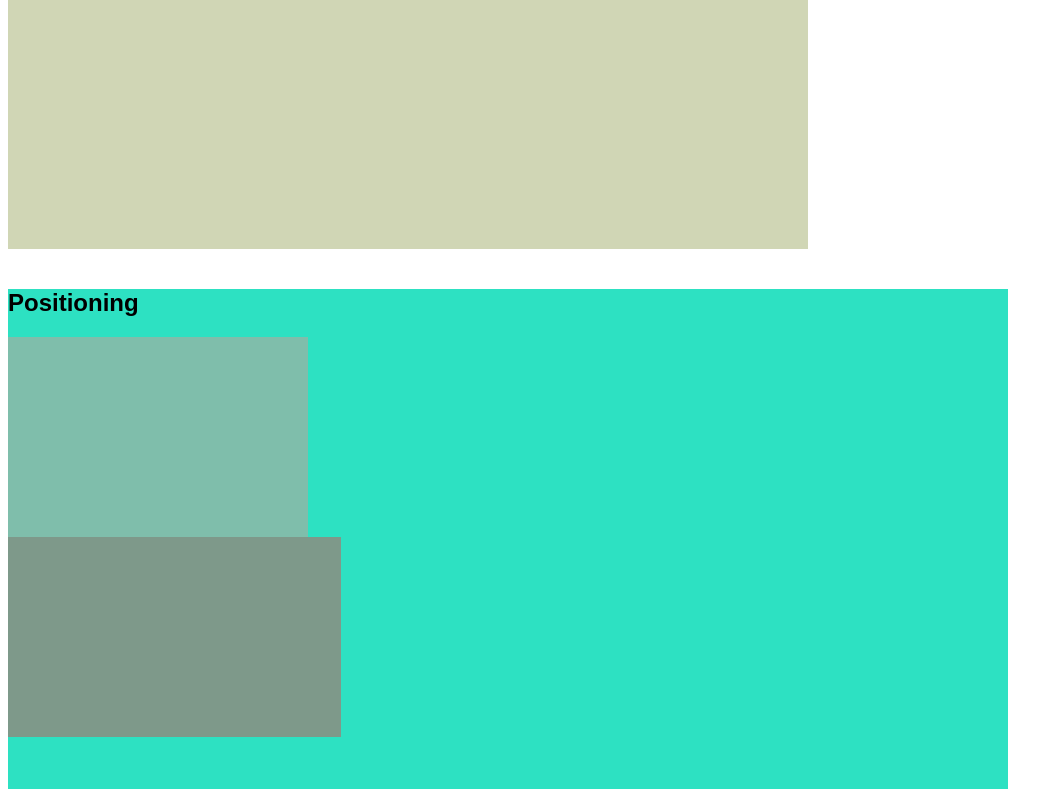
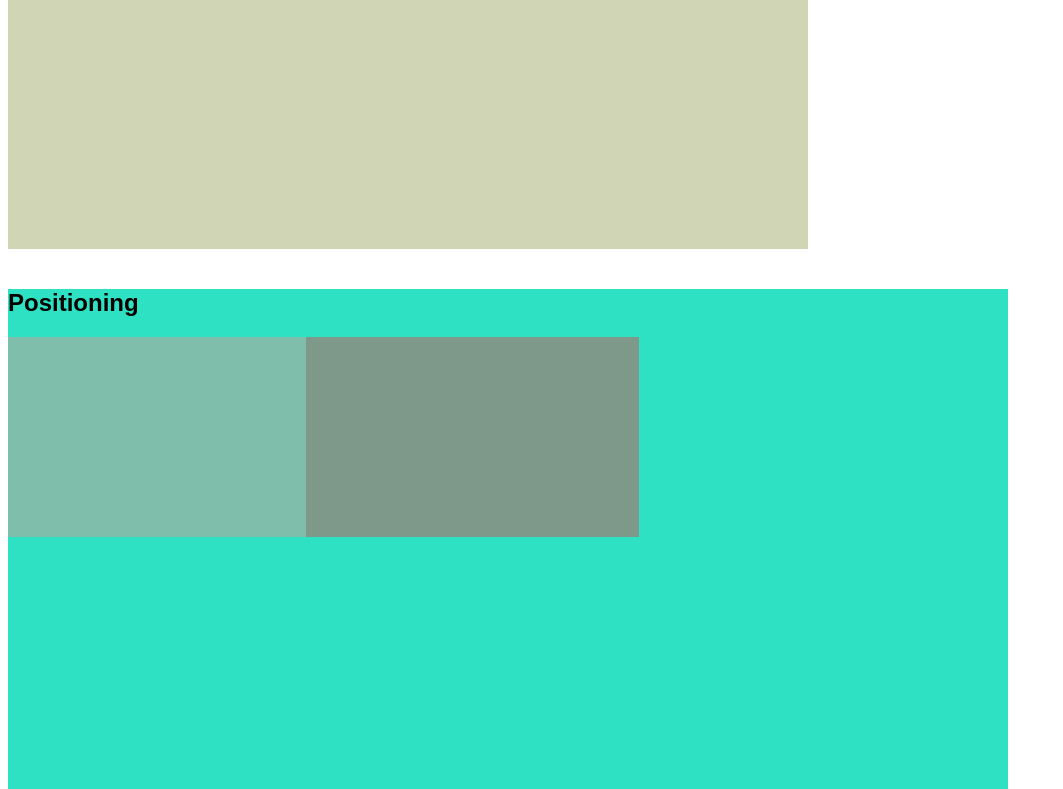
Before and after one commit to Susiexx04/Exsercise-5, a plain HTML site: page index.html in a window 1280 px wide. Shown: the part 835-1624 px from the top of the page, without its empty margins (0-1063 px from the left). Drawn offline with Linux system fonts and the light colour scheme.

Commit message:
Positioning

```diff
--- a/index.html
+++ b/index.html
@@ -111,12 +111,16 @@
       width: 300px;
       height: 200px;
       background-color: #7FBEAB;
+
     }
 
     #blockH {
       width: 333px;
       height: 200px;
       background-color: #7E998A;
+      position: absolute;
+      top: 48px;
+      right: 369px;
     }
   </style>
 
```
